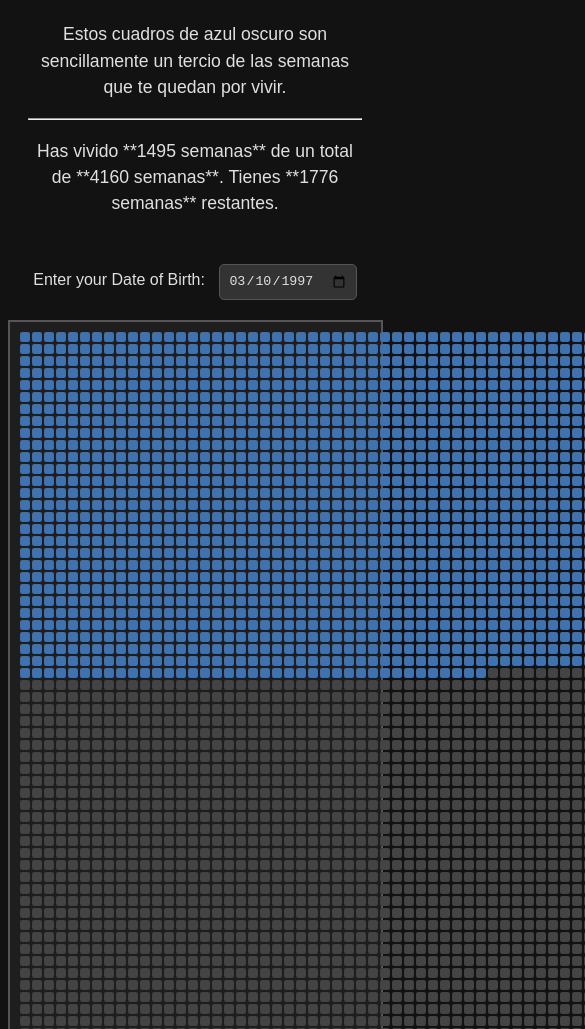
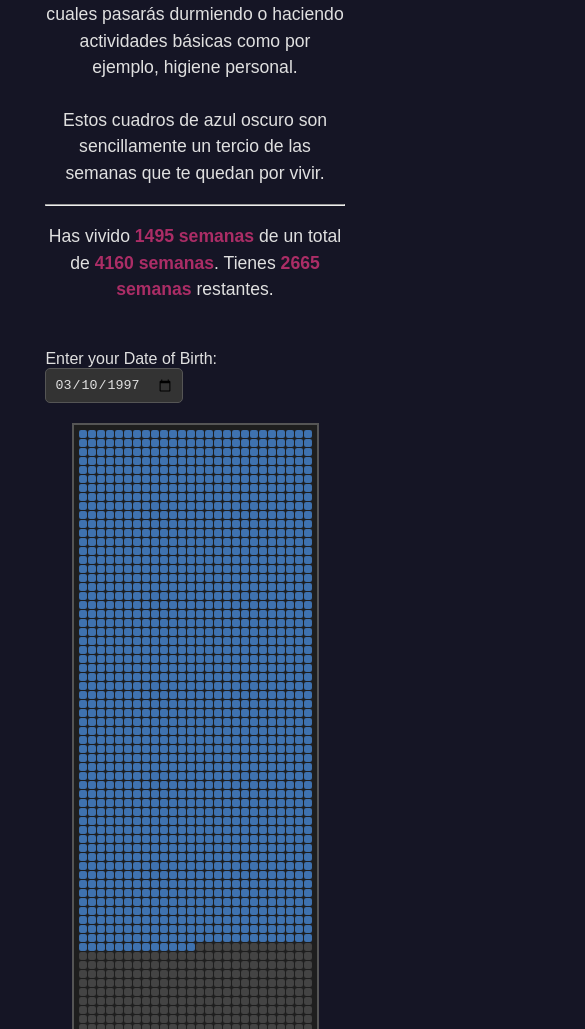
Before and after one commit to joseriosdev/lifeline, a plain HTML site: page life-in-perspective.html in a window 390 px wide. Shown: the part 421-1450 px from the top of the page, 585 px wide, since content can reach past the window. Drawn offline with Linux system fonts and the light colour scheme.

Commit message:
Update life-in-perspective.html - changes in style

```diff
--- a/life-in-perspective.html
+++ b/life-in-perspective.html
@@ -8,15 +8,23 @@
     <style>
         body {
             font-family: Arial, sans-serif;
-            background-color: #121212;
+            background-color: #151525;
             color: #e0e0e0;
+        }
+		main {
 			display: flex;
             flex-direction: column;
             align-items: center;
-            padding: 20px;
+            padding: 1rem;
+			max-width: 80%;
+			margin: .1rem auto;
+		}
+		b {
+			color: #ab2d66;
 		}
         h1, h2 {
             text-align: center;
+			color: steelblue;
         }
         .info-panel {
             text-align: center;
@@ -79,10 +87,30 @@
             height: 15px;
             border-radius: 3px;
         }
+
+		@media (max-width: 600px) {
+		.grid-container {
+			grid-template-columns: repeat(26, 1fr);
+
+			/* Alternatively, you could use a fixed smaller number:
+			   grid-template-columns: repeat(7, 1fr);
+			*/
+
+			gap: 1px;
+			max-width: 100vw;
+			padding: 5px;
+		}
+
+		.week-square {
+            width: 8px;
+            height: 8px;
+        }
+	}
     </style>
 </head>
 
 <body>
+	<main>
 		<h1>Vida en Perspectiva</h1>
 		<div class="info-panel">
 			<p>Este gráfico representa un tiempo de vida de 80 años, cada cuadrado simboliza una semana. Los cuadrados de azul claro muestran las semanas vividas.
@@ -114,7 +142,7 @@
 				<span>Semanas restantes</span>
 			</div>
 		</div>
-
+	</main>
     <script>
 		const dobInput = document.getElementById('dob-input');
         const gridContainer = document.getElementById('lifeGrid');
@@ -162,8 +190,8 @@
             }
 
             const statsPanel = document.getElementById('stats');
-            const weeksRemaining = totalWeeks - weeksLived - timeSleeping;
-            statsPanel.innerHTML = `Has vivido **${weeksLived} semanas** de un total de **${totalWeeks} semanas**. Tienes **${weeksRemaining} semanas** restantes.`;
+            const weeksRemaining = totalWeeks - weeksLived;
+            statsPanel.innerHTML = `Has vivido <b>${weeksLived} semanas</b> de un total de <b>${totalWeeks} semanas</b>. Tienes <b>${weeksRemaining} semanas</b> restantes.`;
         }
 
 		calculateAndRenderGrid(new Date(dobInput.value));
```
Lines whose indentation alone changed are shown as unchanged.
